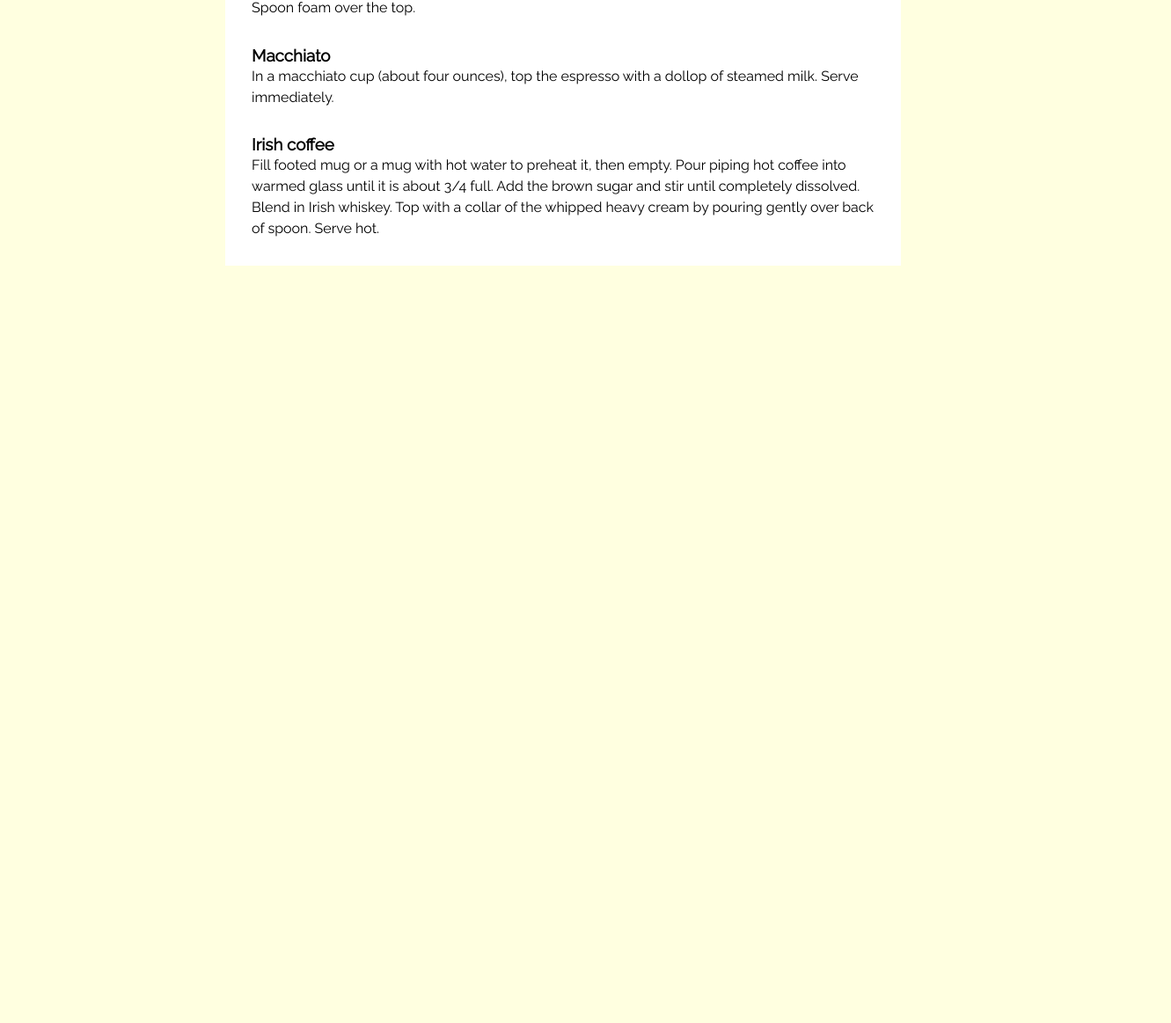
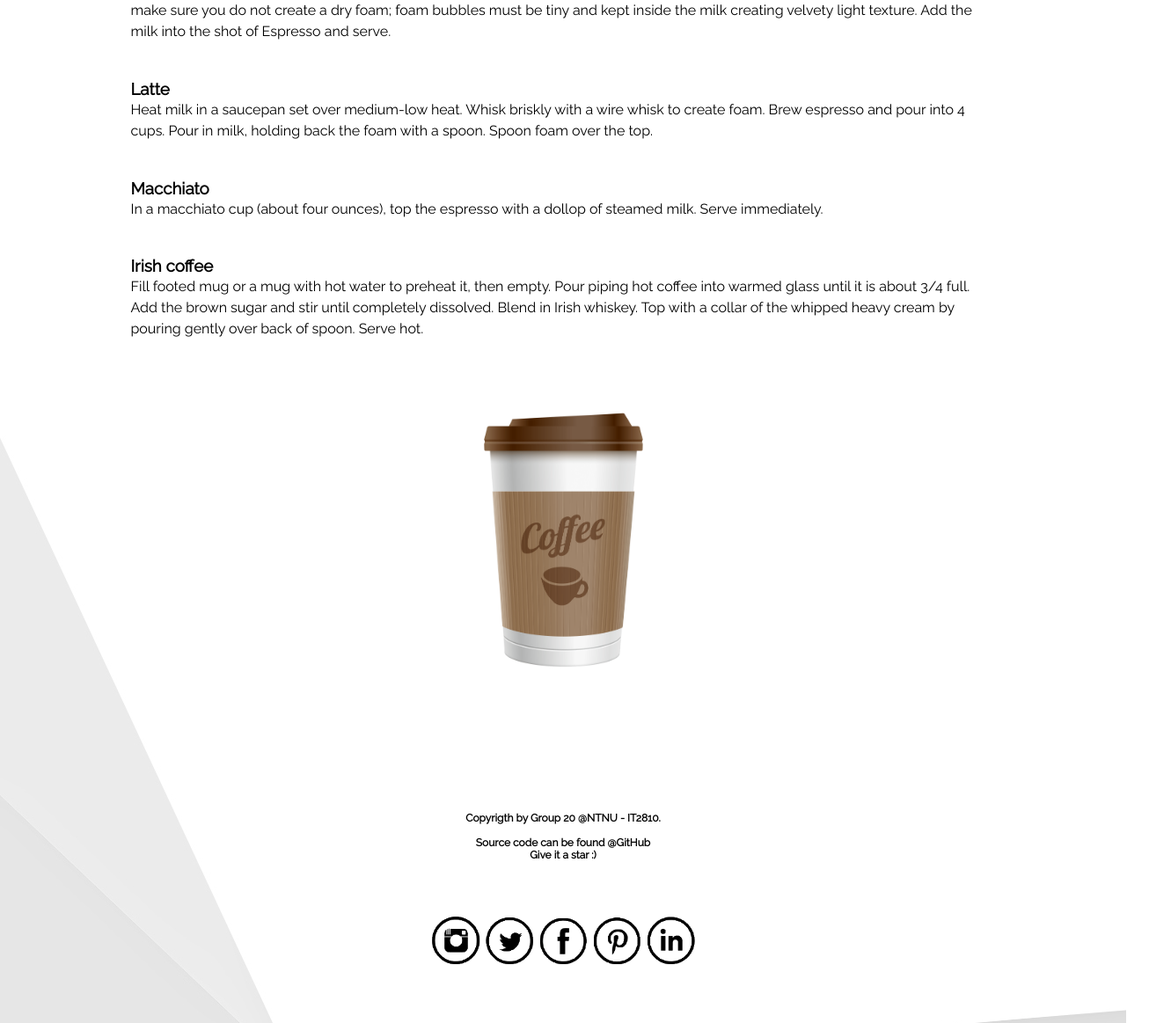
Before and after one commit to ulvestad/it2810-webutvikling-h17-prosjekt-2-gruppe-20, a website: page public/pages/howToMakeCoffee.html in a window 1280 px wide. Shown: the part 985-2148 px from the top of the page at 88% size, 1331 px wide, since content can reach past the window. Before the commit the page ends 1287 px from the top, so only its background shows below. Drawn offline with nearby package versions, Linux system fonts and the light colour scheme.

Commit message:
footer and some more

```diff
--- a/public/css/howToMakeCoffee.css
+++ b/public/css/howToMakeCoffee.css
@@ -1,15 +1,38 @@
 body {
-  background: LightYellow;
+  background-color: #fff;
+}
+footer{
+   background-image: url("../img/facts/background.jpg");
+   width: 100%;
+   height: 700px;
+   text-align: center;
+}
+#footerP{
+  font-weight: bold;
+  font-size: 12px;
+  margin-top: 160px;
+}
+#footerImages{
+  display: block;
+  margin-left: auto;
+  margin-right: auto;
+  margin-top: 50px;
+  height: 80px;
+}
+#coffeeMug{
+  display: block;
+  margin-left: auto;
+  margin-right: auto;
+  margin-top: 30px;
+  max-height: 300px;
 }
 
 #nCups {
   width: 40px;
+
 }
 
 .content {
-  padding-top: 5%;
-  width: 60%;
-  margin-left: 20%;
   line-height: 150%;
 }
 
@@ -19,14 +42,32 @@ body {
 }
 
 .content div {
-  background: white;
   padding: 2%;
 }
 
+.calculator h1{
+  margin-top: 50px;
+}
+
 .calculator {
+  color: #652000;
   text-align: center;
+  width: 100%;
+  min-height: 250px;
+  height: auto;
+  background-color: #E9B85C;
 }
 
 .coffeeTypes {
-
+  margin-top: 40px;
+  width: 80%;
+  margin-left: auto;
+  margin-right: auto;
 }
+hr{
+  width: 80%;
+  margin-left: auto;
+  margin-right: auto;
+  margin-top: 40px;
+  margin-bottom: 40px;
+}
--- a/public/css/map.css
+++ b/public/css/map.css
@@ -1,6 +1,5 @@
 html body{
   height: 100vh;
-  background: LightYellow;
 }
 
 iframe {
@@ -15,3 +14,29 @@ iframe {
   height: 100%;
   width: 100%;
 }
+
+footer{
+   background-image: url("../img/facts/background.jpg");
+   width: 100%;
+   height: 700px;
+   text-align: center;
+}
+#footerP{
+  font-weight: bold;
+  font-size: 12px;
+  margin-top: 160px;
+}
+#footerImages{
+  display: block;
+  margin-left: auto;
+  margin-right: auto;
+  margin-top: 50px;
+  height: 80px;
+}
+#coffeeMug{
+  display: block;
+  margin-left: auto;
+  margin-right: auto;
+  margin-top: 30px;
+  max-height: 300px;
+}
--- a/public/pages/howToMakeCoffee.html
+++ b/public/pages/howToMakeCoffee.html
@@ -4,6 +4,7 @@
 <head>
   <meta charset="utf-8" />
   <meta name="viewport" content="width=device-width, initial-scale=1">
+  <link rel="icon" href="../img/favicon.ico" type="image/x-icon">
   <title> Coffee </title>
   <link rel="stylesheet" href="../css/howToMakeCoffee.css">
   <link rel="stylesheet" type="text/css" href="../css/nav.css">
@@ -36,6 +37,7 @@
       </div>
       <div id="result"></div>
     </div>
+    <hr>
     <div class="coffeeTypes">
       <h1>Some other coffee drinks</h1>
       <div>
@@ -71,6 +73,16 @@
       </div>
     </div>
   </div>
+  <footer>
+       <img src="../img/facts/coffeemug.png" alt="coffee mug" id="coffeeMug">
+       <p id="footerP">Copyrigth by Group 20 @NTNU - IT2810.
+       <br></br>
+       Source code can be found @GitHub
+       <br>
+       Give it a star :)
+      </p>
+      <img src="../img/facts/footerLogos.png" alt="facebook twitter etc." id="footerImages">
+    </footer>
   <script src="https://ajax.googleapis.com/ajax/libs/jquery/3.2.1/jquery.min.js"></script>
   <script src="../js/coffeemaker.js"></script>
   <script src="../js/navbar.js"></script>
```
Also changed, not shown: public/pages/facts.html (+4 -3 lines), public/pages/index.html (+2 -0 lines), public/pages/map.html (+12 -0 lines), public/img/favicon.ico (added), public/img/favicon.png (deleted).
